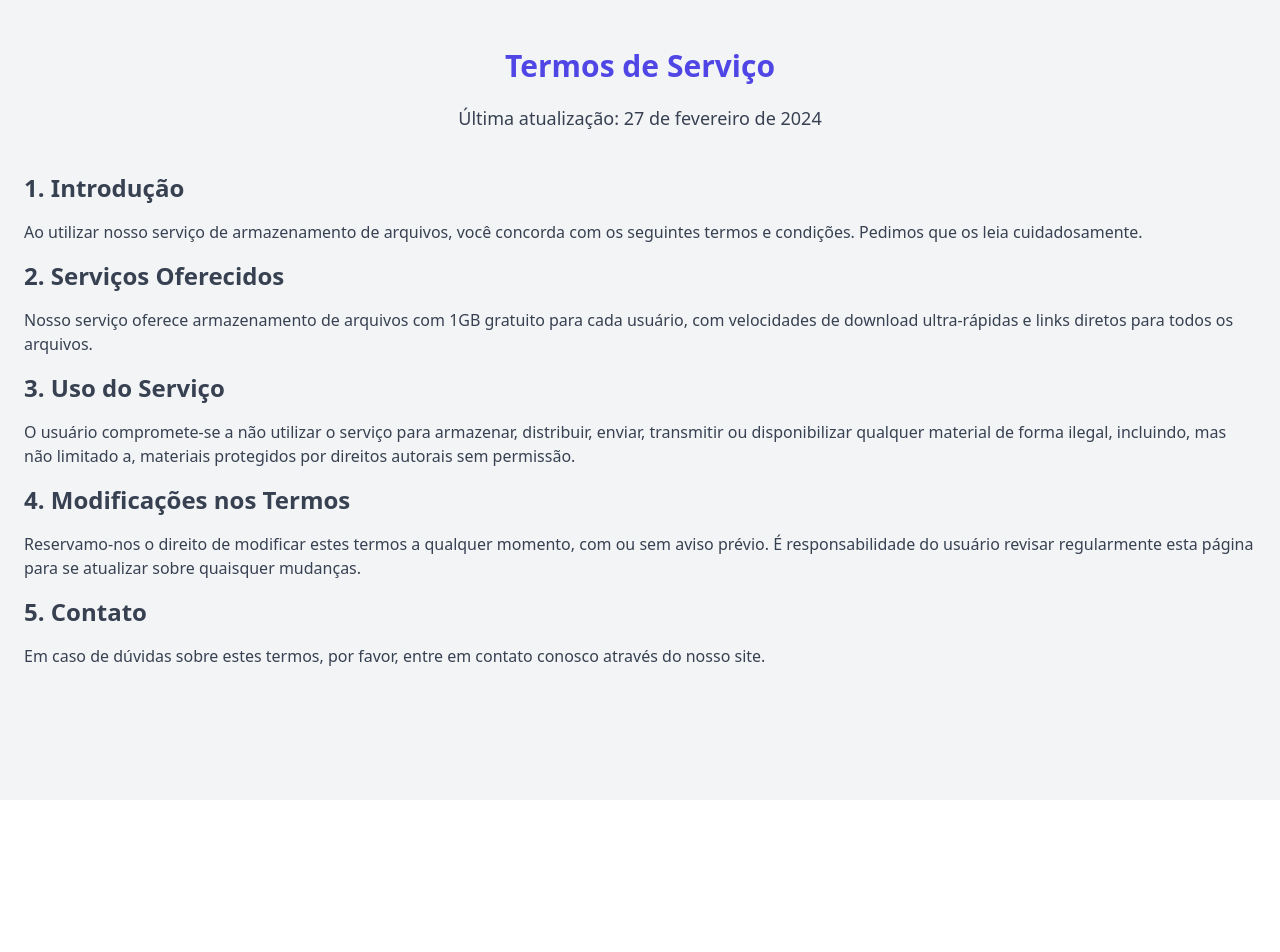
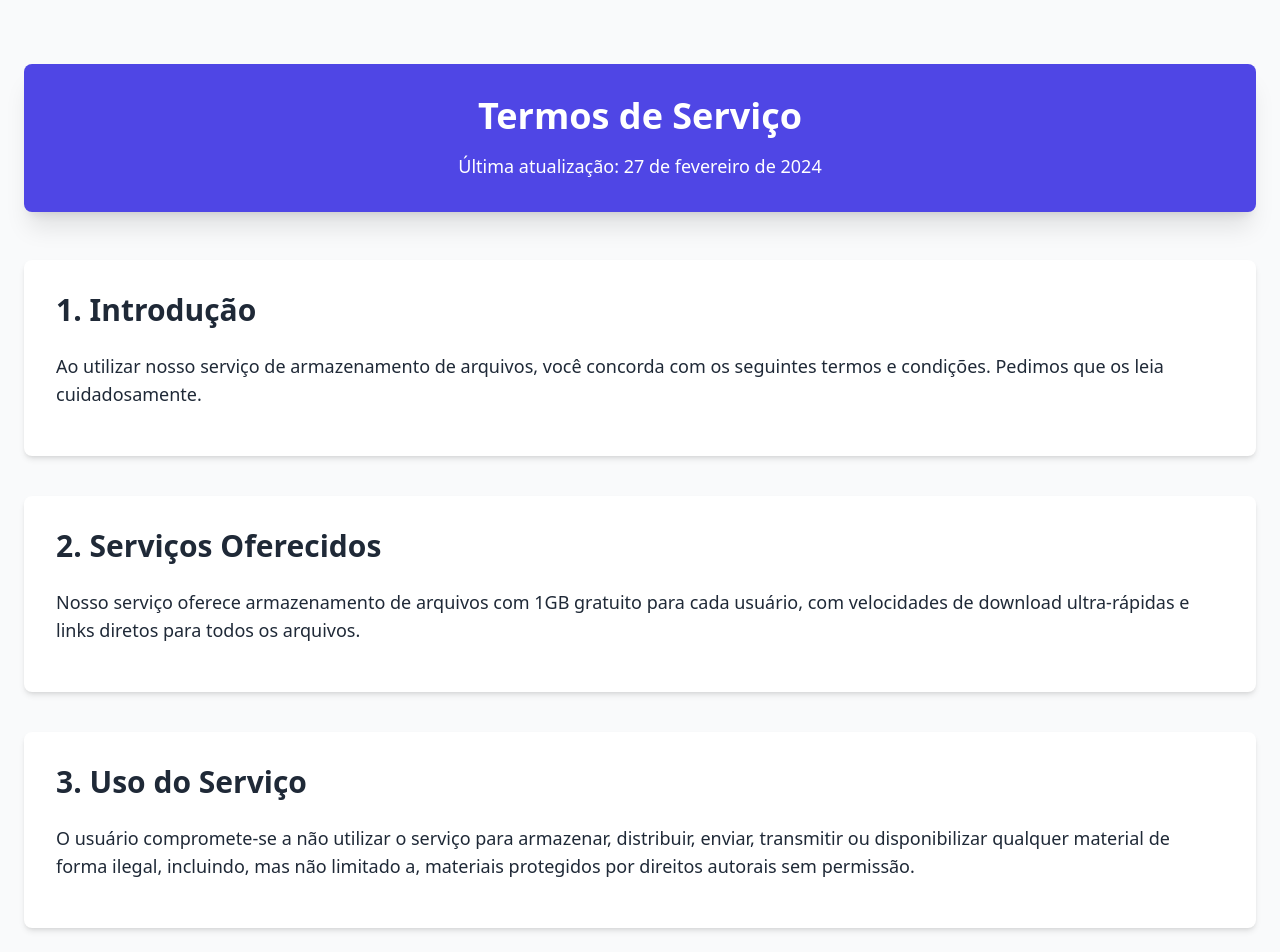
Before and after one commit to viniciusdev772/nextjsnovoapp, a Next.js app: page /termos in a window 1280 px wide. Shown: the top 952 px of the page. Before the commit the page ends 800 px from the top, so only its background shows below. Built offline with nearby package versions, Linux system fonts and the light colour scheme.

Commit message:
Atualizações nos termos de serviço

```diff
--- a/pages/termos.js
+++ b/pages/termos.js
@@ -6,56 +6,64 @@ export default function Termos() {
       <Head>
         <title>Termos de Serviço</title>
       </Head>
-      <div className="min-h-screen bg-gray-100 text-gray-700">
-        <div className="container mx-auto py-12 px-6">
-          <h1 className="text-3xl font-semibold text-center text-indigo-600">
-            Termos de Serviço
-          </h1>
-          <p className="mt-5 text-lg text-center">
-            Última atualização: 27 de fevereiro de 2024
-          </p>
+      <div className="min-h-screen bg-gray-50 text-gray-800">
+        <div className="container mx-auto py-16 px-6">
+          <div className="bg-indigo-600 rounded-lg shadow-xl p-8 mb-12 text-white">
+            <h1 className="text-4xl font-bold text-center">
+              Termos de Serviço
+            </h1>
+            <p className="mt-4 text-lg text-center">
+              Última atualização: 27 de fevereiro de 2024
+            </p>
+          </div>
 
-          <div className="mt-10">
-            <h2 className="text-2xl font-semibold mb-4">1. Introdução</h2>
-            <p className="mb-4">
+          <section className="mb-10 p-8 bg-white rounded-lg shadow-md">
+            <h2 className="text-3xl font-bold mb-6">1. Introdução</h2>
+            <p className="text-lg mb-4">
               Ao utilizar nosso serviço de armazenamento de arquivos, você
               concorda com os seguintes termos e condições. Pedimos que os leia
               cuidadosamente.
             </p>
+          </section>
 
-            <h2 className="text-2xl font-semibold mb-4">
-              2. Serviços Oferecidos
-            </h2>
-            <p className="mb-4">
+          <section className="mb-10 p-8 bg-white rounded-lg shadow-md">
+            <h2 className="text-3xl font-bold mb-6">2. Serviços Oferecidos</h2>
+            <p className="text-lg mb-4">
               Nosso serviço oferece armazenamento de arquivos com 1GB gratuito
               para cada usuário, com velocidades de download ultra-rápidas e
               links diretos para todos os arquivos.
             </p>
+          </section>
 
-            <h2 className="text-2xl font-semibold mb-4">3. Uso do Serviço</h2>
-            <p className="mb-4">
+          <section className="mb-10 p-8 bg-white rounded-lg shadow-md">
+            <h2 className="text-3xl font-bold mb-6">3. Uso do Serviço</h2>
+            <p className="text-lg mb-4">
               O usuário compromete-se a não utilizar o serviço para armazenar,
               distribuir, enviar, transmitir ou disponibilizar qualquer material
               de forma ilegal, incluindo, mas não limitado a, materiais
               protegidos por direitos autorais sem permissão.
             </p>
+          </section>
 
-            <h2 className="text-2xl font-semibold mb-4">
+          <section className="mb-10 p-8 bg-white rounded-lg shadow-md">
+            <h2 className="text-3xl font-bold mb-6">
               4. Modificações nos Termos
             </h2>
-            <p className="mb-4">
+            <p className="text-lg mb-4">
               Reservamo-nos o direito de modificar estes termos a qualquer
               momento, com ou sem aviso prévio. É responsabilidade do usuário
               revisar regularmente esta página para se atualizar sobre quaisquer
               mudanças.
             </p>
+          </section>
 
-            <h2 className="text-2xl font-semibold mb-4">5. Contato</h2>
-            <p className="mb-4">
+          <section className="p-8 bg-white rounded-lg shadow-md">
+            <h2 className="text-3xl font-bold mb-6">5. Contato</h2>
+            <p className="text-lg mb-4">
               Em caso de dúvidas sobre estes termos, por favor, entre em contato
               conosco através do nosso site.
             </p>
-          </div>
+          </section>
         </div>
       </div>
     </>
```
